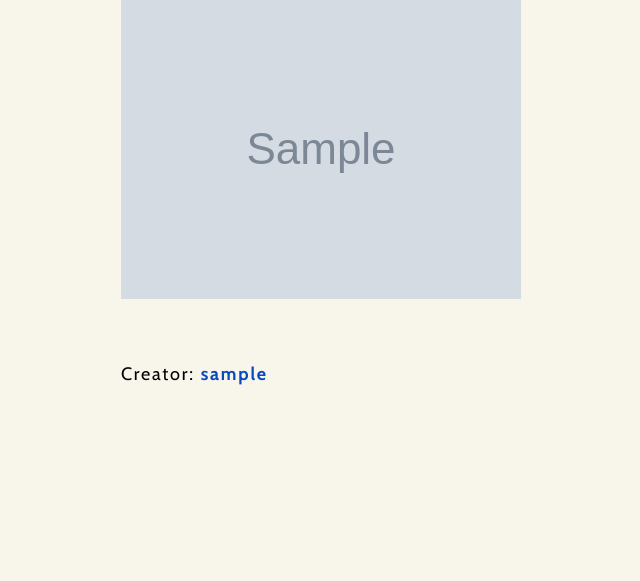
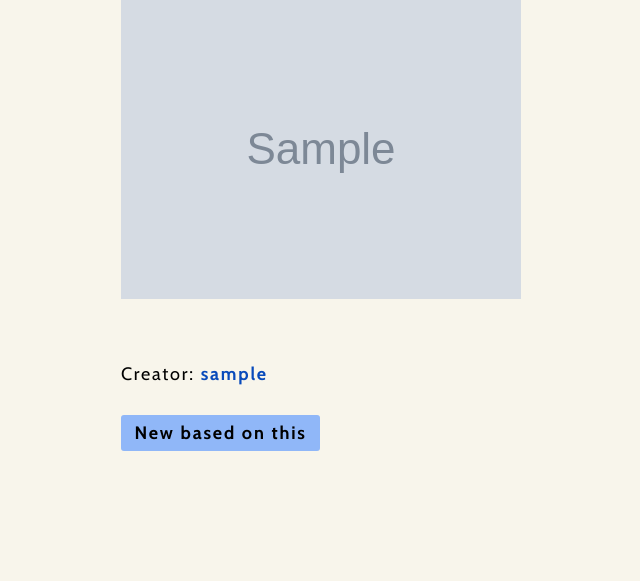
Before and after one commit to fraserpage/Open-Face-Sandwich-App, a Django app: page /sandwiches/1/ in a window 1280 px wide. Shown: the part 293-874 px from the top of the page, without its empty margins (89-729 px from the left). Before the commit the page ends 678 px from the top, so only its background shows below. Run offline with Django 3.2, Linux system fonts and the light colour scheme; tables that the repository leaves empty hold one stand-in row (values such as "Sample post"); grey boxes marked "Sample" are stand-in pictures; some web fonts are replaced.

Commit message:
add new from btn, and update edit url

```diff
--- a/main_app/templates/sandwich/detail.html
+++ b/main_app/templates/sandwich/detail.html
@@ -13,8 +13,9 @@
     <br><br>
     {% if user.id == sandwich.user.id %}
     <a class="button" href="/sandwiches/{{ sandwich_id }}/profile_photo/">Set As Profile Photo</a>
-    <a class="button" href="/sandwiches/{{ sandwich_id }}/{{ top_id }}/{{ middle_id }}/{{ bottom_id }}/edit">Edit</a>
+    <a class="button" href="/sandwiches/{{ sandwich_id }}/edit">Edit</a>
     <a class="button" href="/sandwiches/{{ sandwich_id }}/delete">Delete</a>
   {% endif %}
+    <a href="{% url 'sandwich_new_from' sandwich_id %}" class="button">New based on this</a>
 </article>
 {% endblock %}
```
